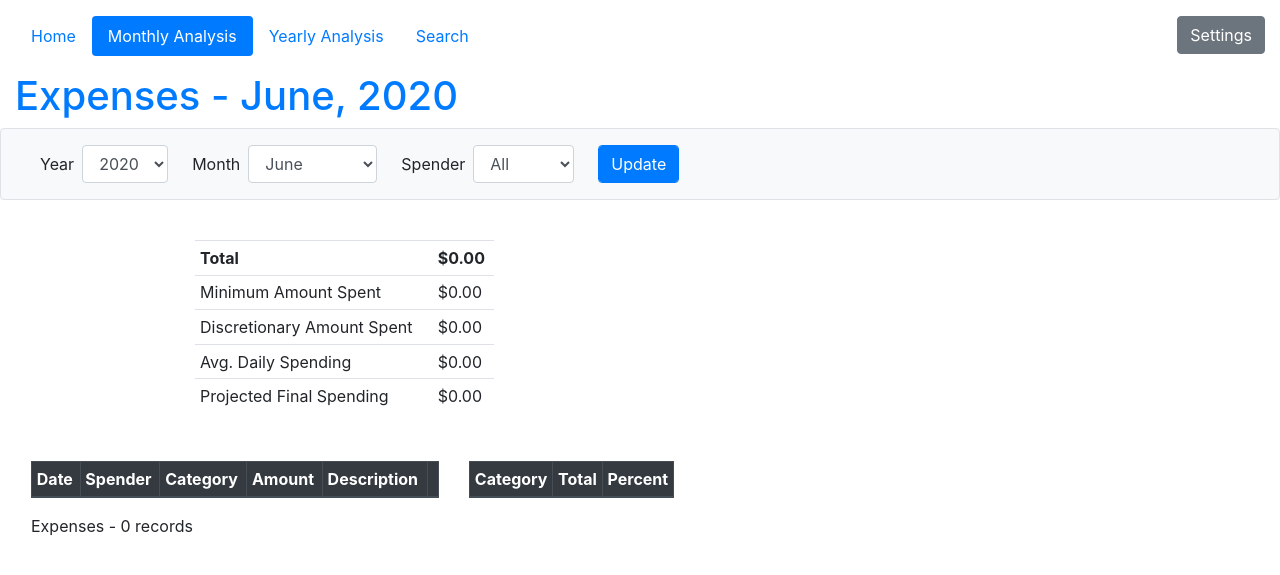
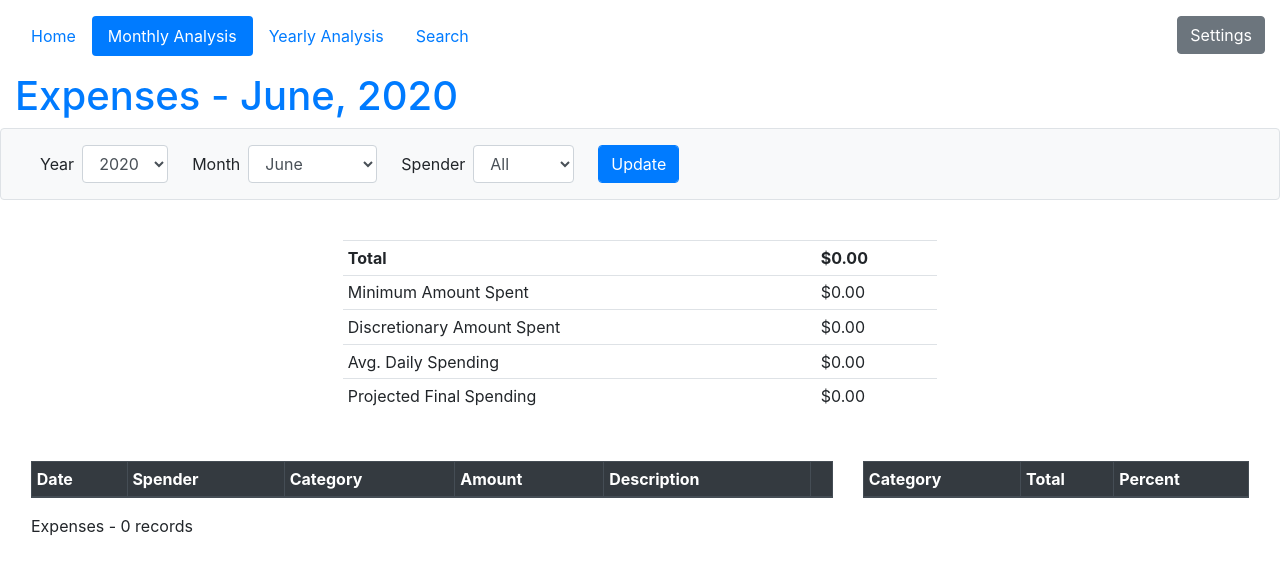
Before and after one commit to charliecoderdad/spending-tracker, a Flask app: page /monthlyAnalysis/ in a window 1280 px wide. Shown: the top 575 px of the page. Run offline with Flask 2, Linux system fonts and the light colour scheme; tables that the repository leaves empty hold one stand-in row (values such as "Sample post"); lists and menus that the app fills with data are empty; parts of the project's set-up code (start-up, migrations or seed data) failed here and were passed over; some libraries are stand-ins or nearby versions.

Commit message:
Fix another bootstrap layout issue

```diff
--- a/tracker_app/templates/monthlyData.html
+++ b/tracker_app/templates/monthlyData.html
@@ -70,7 +70,7 @@ function expenseIdToDelete(theId) {
 
 <div class="row my-3 px-3 py-2">
 
-	<div class="col-auto">
+	<div class="col">
 
 		<div class="row justify-content-center">
 			<div class="col-lg-6 py-3">
```
